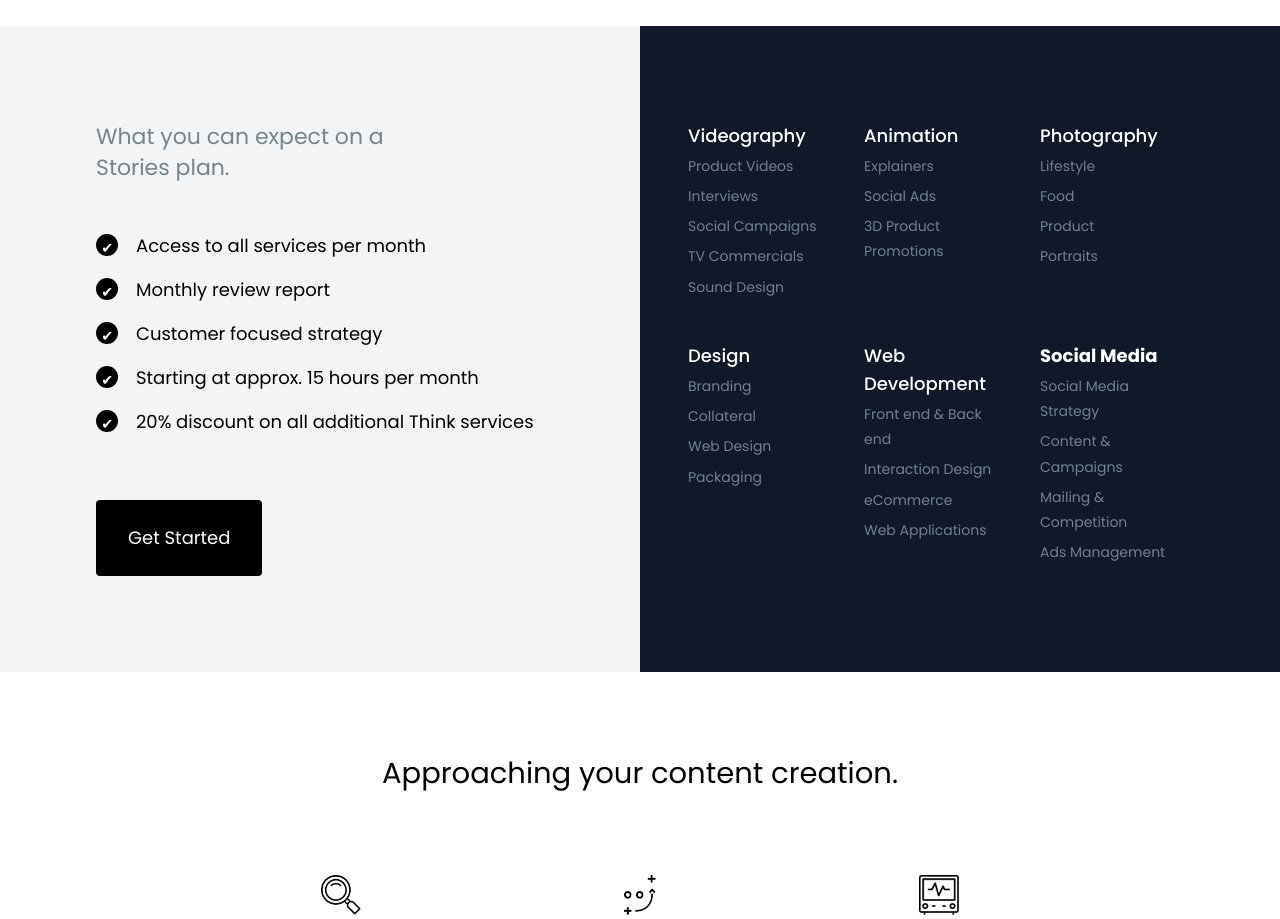
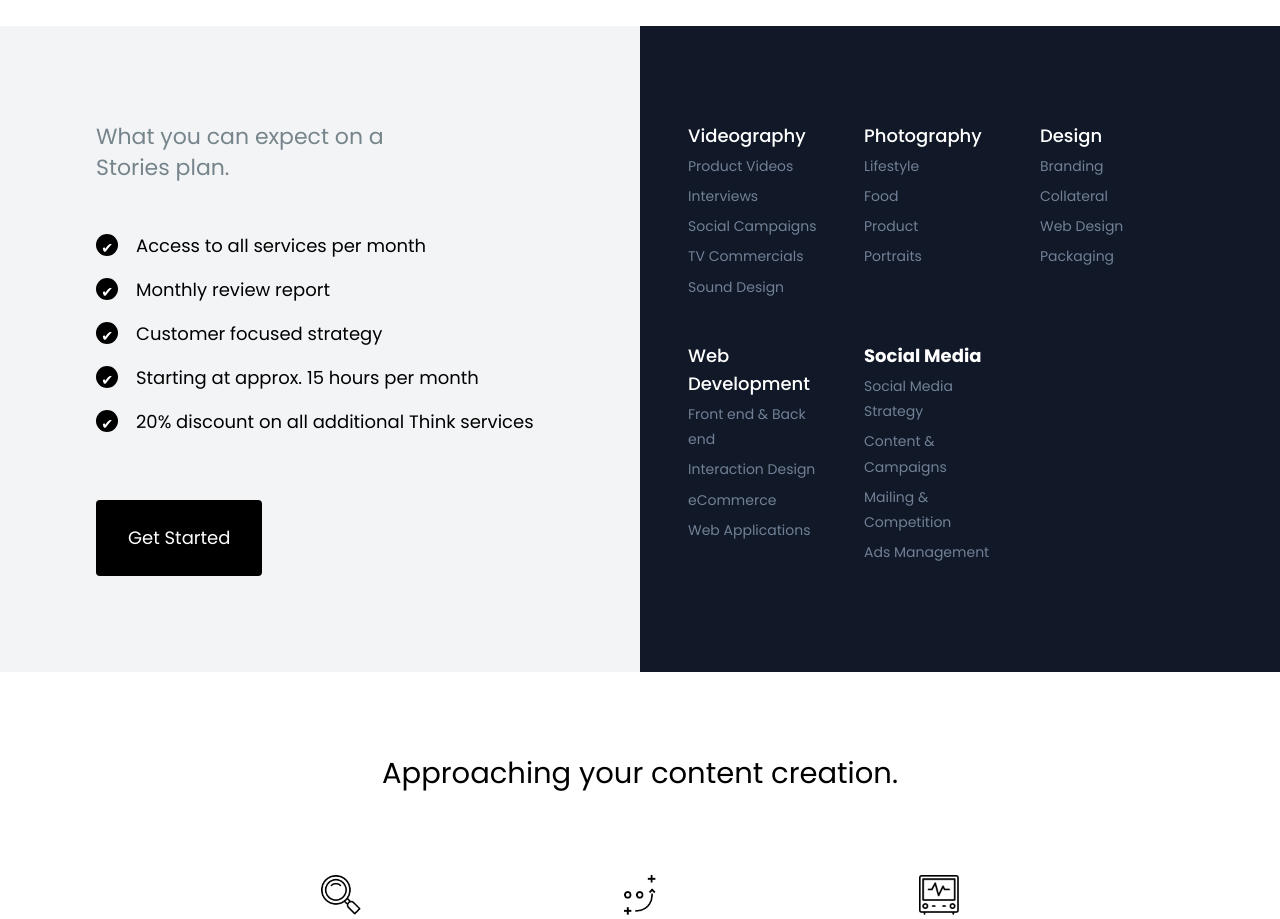
Before and after one commit to ronyfr3/Markosis-nextjs, a Next.js app: page / in a window 1280 px wide. Shown: the part 1900-2819 px from the top of the page. Built offline with nearby package versions, Linux system fonts and the light colour scheme.

Commit message:
remove animation field

```diff
--- a/components/home/ThreePhase.js
+++ b/components/home/ThreePhase.js
@@ -62,18 +62,6 @@ const ThreePhase = () => {
           </p>
           <p className="text-[#718096] mb-[5px] text-[14px] font-[400] leading-[1.8] mt-0 ">
             Sound Design
-          </p>
-        </div>
-        <div className="text-white">
-          <h5 className="font-[500] text-lg mb-1 ">Animation</h5>
-          <p className="text-[#718096] mb-[5px] text-[14px] font-[400] leading-[1.8] mt-0 ">
-            Explainers
-          </p>
-          <p className="text-[#718096] mb-[5px] text-[14px] font-[400] leading-[1.8] mt-0 ">
-            Social Ads
-          </p>
-          <p className="text-[#718096] mb-[5px] text-[14px] font-[400] leading-[1.8] mt-0 ">
-            3D Product Promotions
           </p>
         </div>
         <div className="text-white">
```
